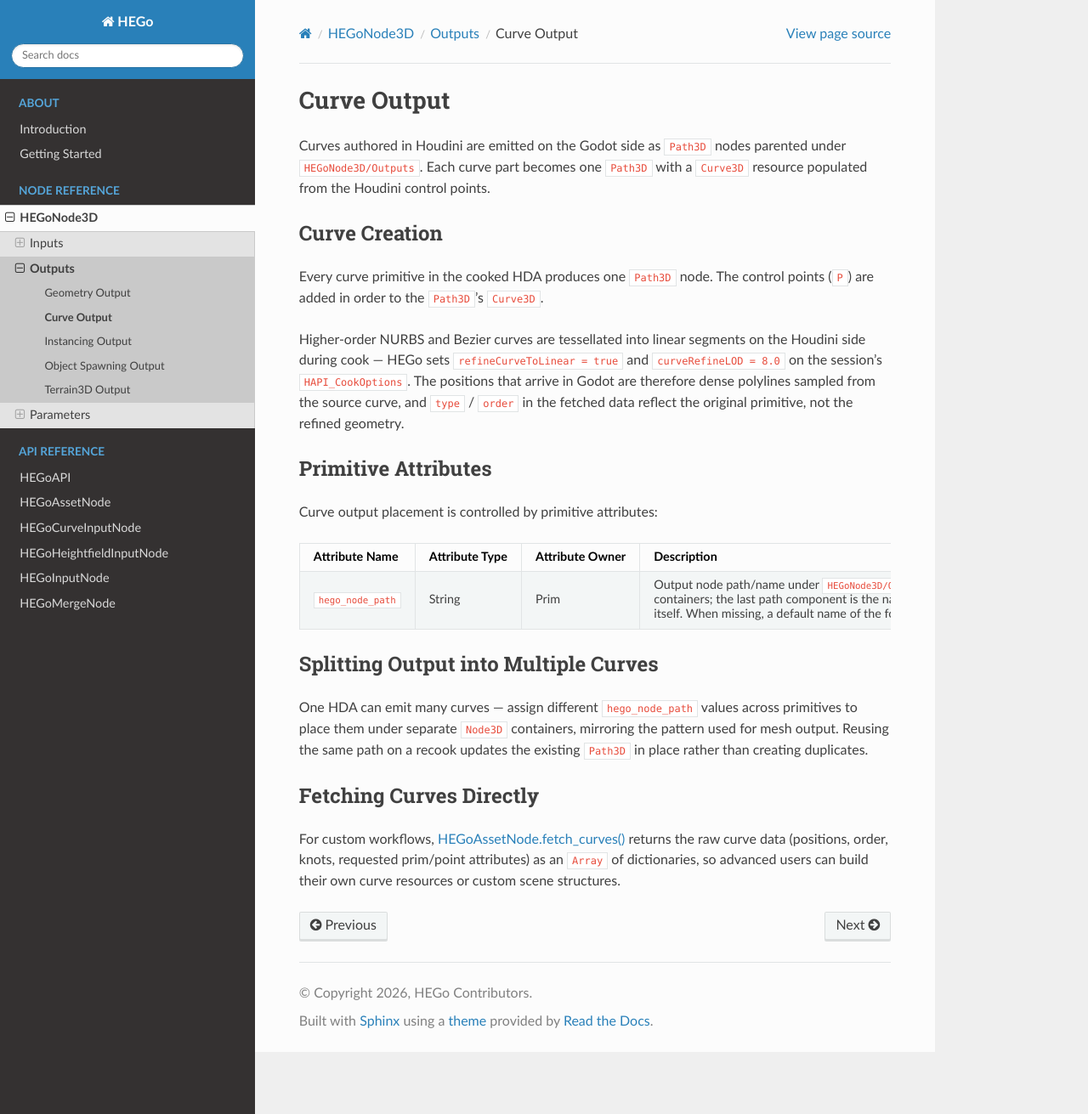
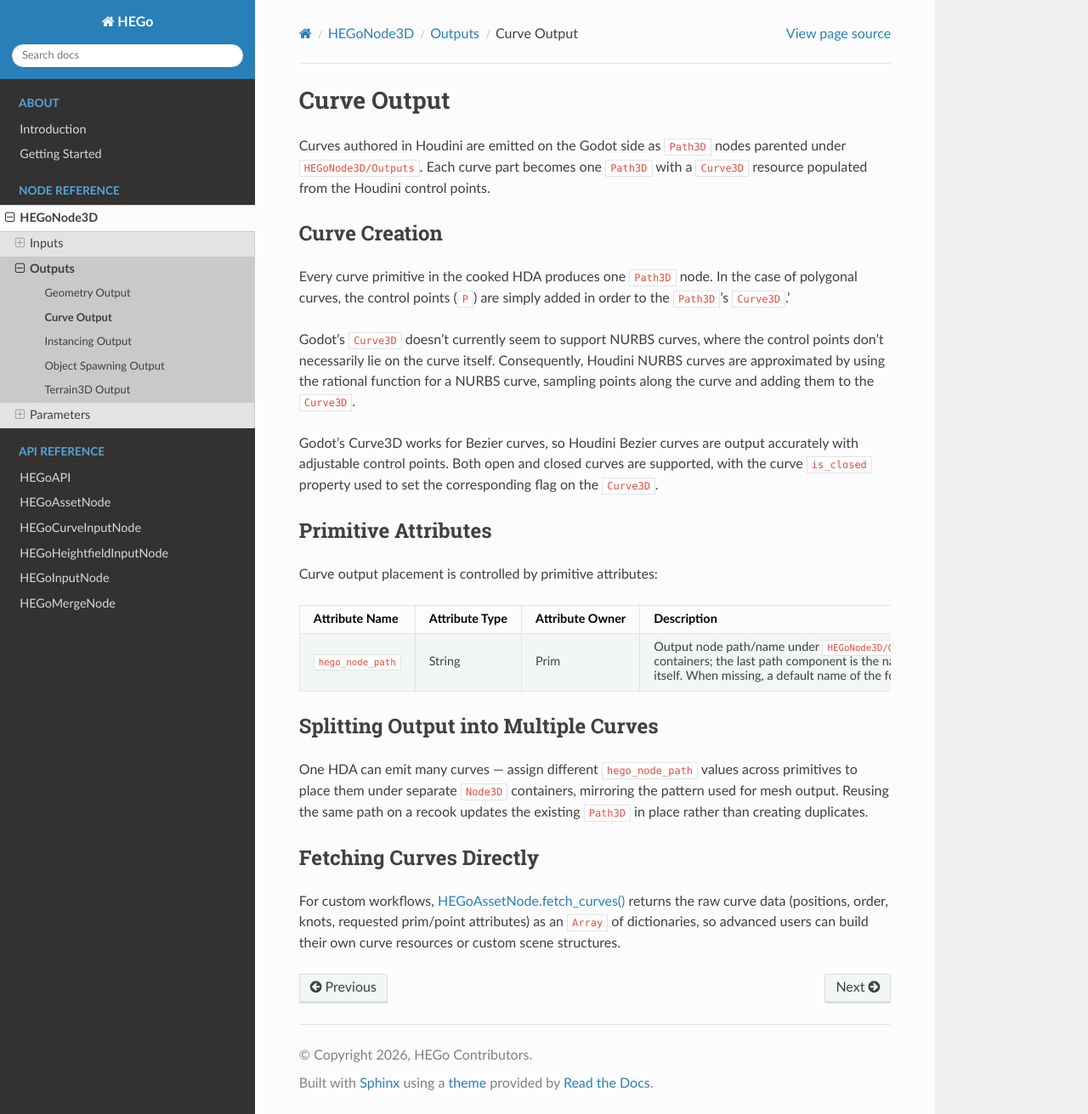
Before and after one commit to peterprickarz/hego, a Sphinx documentation site: the page built from docs/node_reference/outputs/curve_output.rst, in a window 1280 px wide and 1311 px high. Shown: the whole window at 85% size. Built offline with Sphinx 7.4.7 and the Read the Docs theme 3.1.0, drawn with Linux system fonts in a browser that asks for light colours.

Commit message:
Update to curve output HDA with additional closed curves for testing, update to documentation

```diff
--- a/docs/node_reference/outputs/curve_output.rst
+++ b/docs/node_reference/outputs/curve_output.rst
@@ -8,14 +8,15 @@ populated from the Houdini control points.
 Curve Creation
 --------------
 
-Every curve primitive in the cooked HDA produces one ``Path3D`` node. The control points
-(``P``) are added in order to the ``Path3D``'s ``Curve3D``.
+Every curve primitive in the cooked HDA produces one ``Path3D`` node. In the case of polygonal curves,
+the control points (``P``) are simply added in order to the ``Path3D``'s ``Curve3D``.'
 
-Higher-order NURBS and Bezier curves are tessellated into linear segments on the Houdini
-side during cook — HEGo sets ``refineCurveToLinear = true`` and ``curveRefineLOD = 8.0`` on
-the session's ``HAPI_CookOptions``. The positions that arrive in Godot are therefore dense
-polylines sampled from the source curve, and ``type`` / ``order`` in the fetched data
-reflect the original primitive, not the refined geometry.
+Godot's ``Curve3D`` doesn't currently seem to support NURBS curves, where the control points don't necessarily lie
+on the curve itself. Consequently, Houdini NURBS curves are approximated by using the rational function for a NURBS curve,
+sampling points along the curve and adding them to the ``Curve3D``.
+
+Godot's Curve3D works for Bezier curves, so Houdini Bezier curves are output accurately with adjustable control points.
+Both open and closed curves are supported, with the curve ``is_closed`` property used to set the corresponding flag on the ``Curve3D``.
 
 Primitive Attributes
 --------------------
```
Also changed, not shown: 2 other files.
